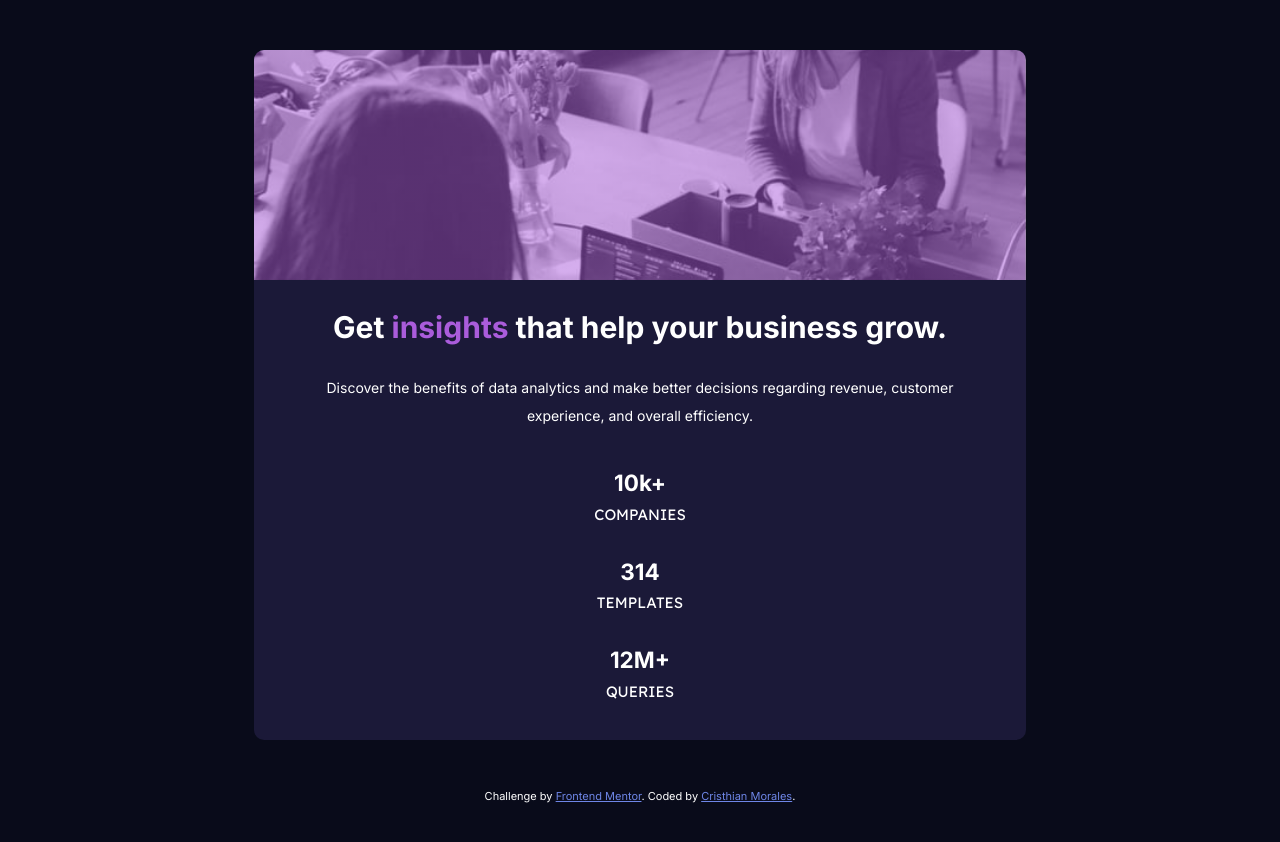
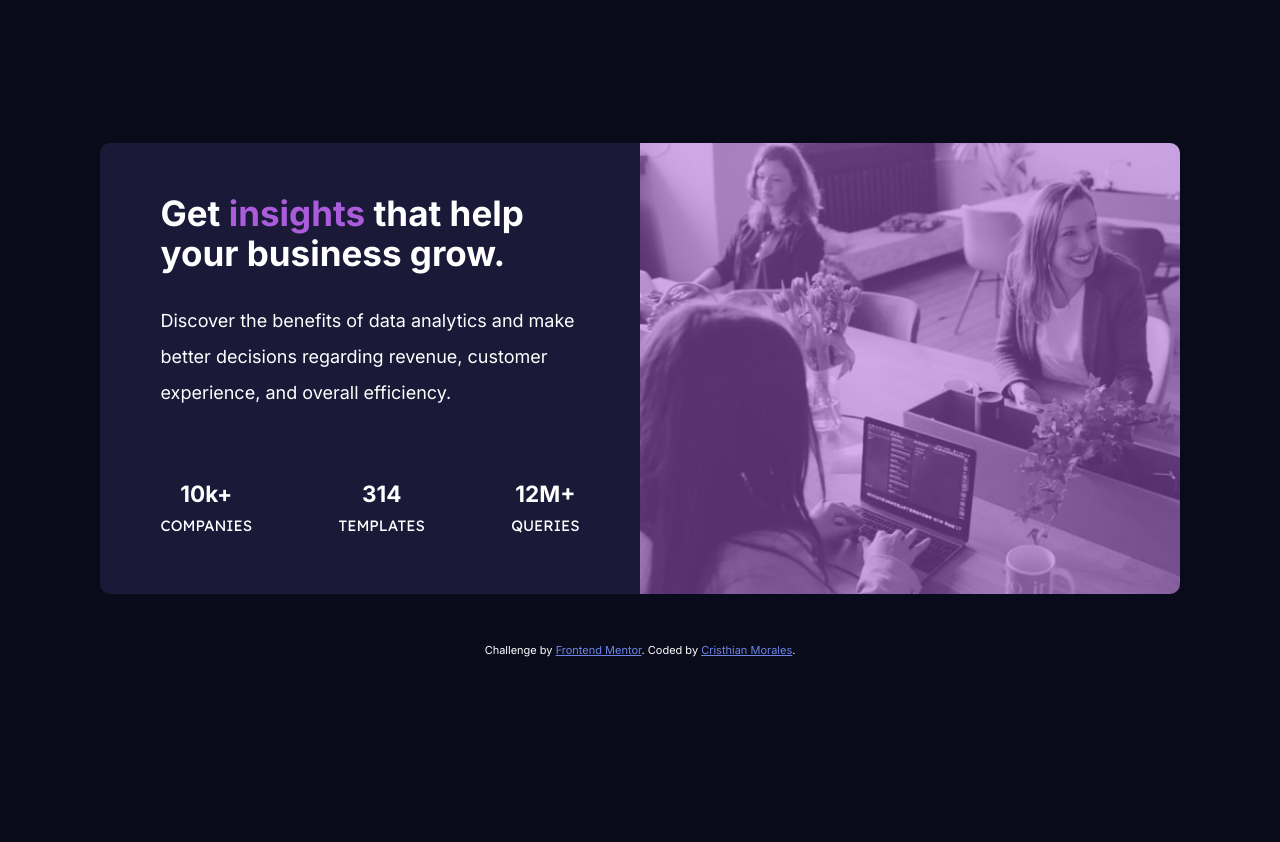
Before and after one commit to Camoralesh27/stats-preview-card-component-main, a plain HTML site: page index.html in a window 1280 px wide. After the commit the page ends 800 px from the top, so only its background shows below. Drawn offline with Linux system fonts and the light colour scheme.

Commit message:
finishing desktop version

```diff
--- a/styles/style.css
+++ b/styles/style.css
@@ -72,6 +72,13 @@ p {
     border-radius: 1rem;
     display: grid;
     grid-template-rows: repeat(3, 1fr);
+}
+
+@media (min-width: 1024px) {
+    .card {
+        grid-template-rows: unset;
+        grid-template-columns: repeat(2,1fr);
+    }
 
 }
 
@@ -85,15 +92,35 @@ p {
     border-radius: 1rem 1rem 0 0;
 }
 
+@media (min-width: 1024px) {
+    .card__image {
+        border-radius: 0 1rem 1rem 0;
+    }
+}
+
 .card__content {
     grid-row: 2 / 4;
     width: 85%;
     margin: 0 auto;
 }
 
+@media (min-width: 1024px) {
+    .card__content {
+        grid-row: 1 / 2;
+        padding: 2rem;
+    }
+}
+
 .card__heading {
     text-align: center;
     margin: 3rem 0;
+}
+
+@media (min-width: 1024px) {
+    .card__heading {
+        text-align: start;
+        font-size: 3.5rem;
+    }
 }
 
 .card__highlight {
@@ -107,6 +134,13 @@ p {
     font-family: var(--normal);
 }
 
+@media (min-width: 1024px) {
+    .card__paragraph {
+        text-align: start;
+        font-size: 1.8rem;
+    }
+}
+
 .card__stats {
     text-align: center;
     margin: 4rem 0;
@@ -116,8 +150,22 @@ p {
     align-items: center;
 }
 
+@media (min-width: 1024px) {
+    .card__stats {
+        flex-direction: row;
+        justify-content: space-between;
+        margin-top: 7rem;
+    }
+}
+
 .card__stat {
     margin-bottom: 3.5rem ;
+}
+
+@media (min-width: 1024px) {
+    .card__stat {
+        margin: 0;
+    }
 }
 
 .card__stat:last-of-type {
```
